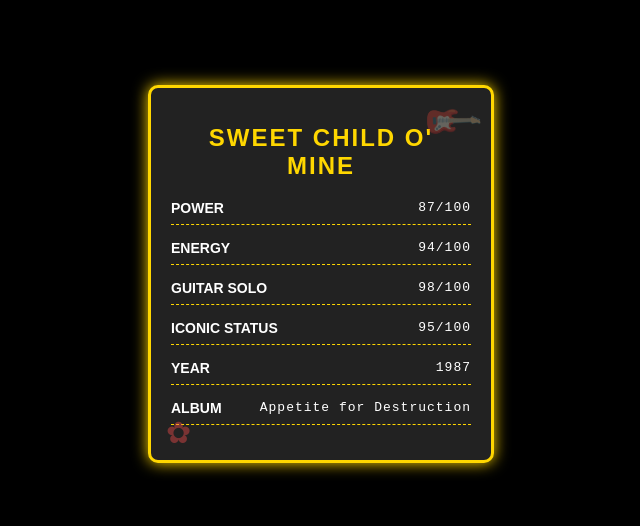
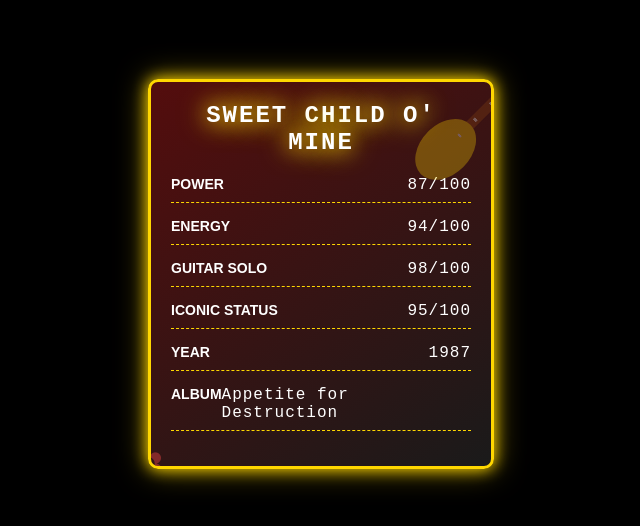
Before and after one commit to ggangcrush/ggangcrush.github.io, a plain HTML site: page index.html in a window 1280 px wide. Shown: the part 126-652 px from the top of the page, without its empty margins (319-959 px from the left). Drawn offline with Linux system fonts and the light colour scheme.

Commit message:
Update index.html

```diff
--- a/index.html
+++ b/index.html
@@ -3,46 +3,170 @@
 <head>
   <meta charset="UTF-8">
   <meta name="viewport" content="width=device-width, initial-scale=1.0">
-  <title>Sweet Child O Mine Stat Box</title>
+  <title>Sweet Child O' Mine Stat Box</title>
+  <style>
+    body {
+      font-family: 'Arial', sans-serif;
+      background-color: #000;
+      display: flex;
+      justify-content: center;
+      align-items: center;
+      height: 100vh;
+      margin: 0;
+    }
+
+    .stat-box {
+      width: 300px;
+      background: linear-gradient(145deg, #540d0d, #1a1a1a);
+      border: 3px solid #ffd700;
+      border-radius: 10px;
+      box-shadow: 0 0 15px #ffd700, 0 0 30px rgba(255, 215, 0, 0.5);
+      padding: 20px;
+      color: #fff;
+      position: relative;
+      overflow: hidden;
+    }
+
+    .title {
+      text-align: center;
+      font-size: 24px;
+      font-weight: bold;
+      margin-bottom: 20px;
+      text-shadow: 0 0 10px #ffd700;
+      font-family: 'Courier New', monospace;
+      text-transform: uppercase;
+      letter-spacing: 2px;
+    }
+
+    .stat-row {
+      display: flex;
+      justify-content: space-between;
+      margin-bottom: 15px;
+      border-bottom: 1px dashed #ffd700;
+      padding-bottom: 8px;
+    }
+
+    .stat-label {
+      font-weight: bold;
+      text-transform: uppercase;
+      font-size: 14px;
+    }
+
+    .stat-value {
+      font-family: 'Courier New', monospace;
+      letter-spacing: 1px;
+    }
+
+    .guitar {
+      position: absolute;
+      top: -50px;
+      right: -30px;
+      width: 80px;
+      height: 150px;
+      opacity: 0.3;
+      transform: rotate(45deg);
+      z-index: 0;
+    }
+
+    .guitar-neck {
+      position: absolute;
+      top: 0;
+      left: 40px;
+      width: 10px;
+      height: 120px;
+      background-color: #8B4513;
+    }
+
+    .guitar-body {
+      position: absolute;
+      top: 95px;
+      left: 20px;
+      width: 50px;
+      height: 70px;
+      background-color: #ffd700;
+      border-radius: 50% 50% 50% 50%;
+    }
+
+    .guitar-strings {
+      position: absolute;
+      top: 10px;
+      left: 43px;
+      width: 4px;
+      height: 110px;
+      background: linear-gradient(to bottom,
+        transparent 0%, transparent 10%,
+        #ffffff 10%, #ffffff 12%,
+        transparent 12%, transparent 30%,
+        #ffffff 30%, #ffffff 32%,
+        transparent 32%, transparent 50%,
+        #ffffff 50%, #ffffff 52%,
+        transparent 52%, transparent 70%,
+        #ffffff 70%, #ffffff 72%,
+        transparent 72%, transparent 90%,
+        #ffffff 90%, #ffffff 92%,
+        transparent 92%);
+    }
+
+    .rose {
+      position: absolute;
+      bottom: -20px;
+      left: -20px;
+      font-size: 40px;
+      color: #ff4d4d;
+      transform: rotate(-20deg);
+      opacity: 0.4;
+      z-index: 0;
+    }
+
+    @keyframes flash {
+      0%, 100% { text-shadow: 0 0 10px #ffd700; }
+      50% { text-shadow: 0 0 20px #ffd700, 0 0 30px #ffd700; }
+    }
+
+    .animation {
+      animation: flash 2s infinite;
+    }
+  </style>
 </head>
-<body style="font-family: Arial, sans-serif; background-color: #000; color: #fff; display: flex; justify-content: center; align-items: center; height: 100vh; margin: 0;">
-  <div style="width: 300px; background-color: #222; border: 3px solid #ffd700; border-radius: 10px; padding: 20px; position: relative; box-shadow: 0 0 15px #ffd700;">
-    <!-- Guitar symbol using HTML entities -->
-    <div style="position: absolute; top: 10px; right: 15px; font-size: 40px; transform: rotate(45deg); opacity: 0.3;">🎸</div>
+<body>
+  <div class="stat-box">
+    <div class="guitar">
+      <div class="guitar-neck"></div>
+      <div class="guitar-body"></div>
+      <div class="guitar-strings"></div>
+    </div>
+    <div class="rose">✿</div>
 
-    <!-- Rose symbol using HTML entities -->
-    <div style="position: absolute; bottom: 10px; left: 15px; font-size: 30px; color: #ff4d4d; opacity: 0.4;">✿</div>
+    <div class="title animation">Sweet Child O' Mine</div>
 
-    <h1 style="text-align: center; font-size: 24px; font-weight: bold; margin-bottom: 20px; color: #ffd700; text-transform: uppercase; letter-spacing: 2px;">Sweet Child O' Mine</h1>
-
-    <div style="display: flex; justify-content: space-between; margin-bottom: 15px; border-bottom: 1px dashed #ffd700; padding-bottom: 8px;">
-      <span style="font-weight: bold; text-transform: uppercase; font-size: 14px;">Power</span>
-      <span style="font-family: monospace; letter-spacing: 1px;">87/100</span>
+    <div class="stat-row">
+      <div class="stat-label">Power</div>
+      <div class="stat-value">87/100</div>
     </div>
 
-    <div style="display: flex; justify-content: space-between; margin-bottom: 15px; border-bottom: 1px dashed #ffd700; padding-bottom: 8px;">
-      <span style="font-weight: bold; text-transform: uppercase; font-size: 14px;">Energy</span>
-      <span style="font-family: monospace; letter-spacing: 1px;">94/100</span>
+    <div class="stat-row">
+      <div class="stat-label">Energy</div>
+      <div class="stat-value">94/100</div>
     </div>
 
-    <div style="display: flex; justify-content: space-between; margin-bottom: 15px; border-bottom: 1px dashed #ffd700; padding-bottom: 8px;">
-      <span style="font-weight: bold; text-transform: uppercase; font-size: 14px;">Guitar Solo</span>
-      <span style="font-family: monospace; letter-spacing: 1px;">98/100</span>
+    <div class="stat-row">
+      <div class="stat-label">Guitar Solo</div>
+      <div class="stat-value">98/100</div>
     </div>
 
-    <div style="display: flex; justify-content: space-between; margin-bottom: 15px; border-bottom: 1px dashed #ffd700; padding-bottom: 8px;">
-      <span style="font-weight: bold; text-transform: uppercase; font-size: 14px;">Iconic Status</span>
-      <span style="font-family: monospace; letter-spacing: 1px;">95/100</span>
+    <div class="stat-row">
+      <div class="stat-label">Iconic Status</div>
+      <div class="stat-value">95/100</div>
     </div>
 
-    <div style="display: flex; justify-content: space-between; margin-bottom: 15px; border-bottom: 1px dashed #ffd700; padding-bottom: 8px;">
-      <span style="font-weight: bold; text-transform: uppercase; font-size: 14px;">Year</span>
-      <span style="font-family: monospace; letter-spacing: 1px;">1987</span>
+    <div class="stat-row">
+      <div class="stat-label">Year</div>
+      <div class="stat-value">1987</div>
     </div>
 
-    <div style="display: flex; justify-content: space-between; margin-bottom: 15px; border-bottom: 1px dashed #ffd700; padding-bottom: 8px;">
-      <span style="font-weight: bold; text-transform: uppercase; font-size: 14px;">Album</span>
-      <span style="font-family: monospace; letter-spacing: 1px;">Appetite for Destruction</span>
+    <div class="stat-row">
+      <div class="stat-label">Album</div>
+      <div class="stat-value">Appetite for Destruction</div>
     </div>
   </div>
 </body>
```
